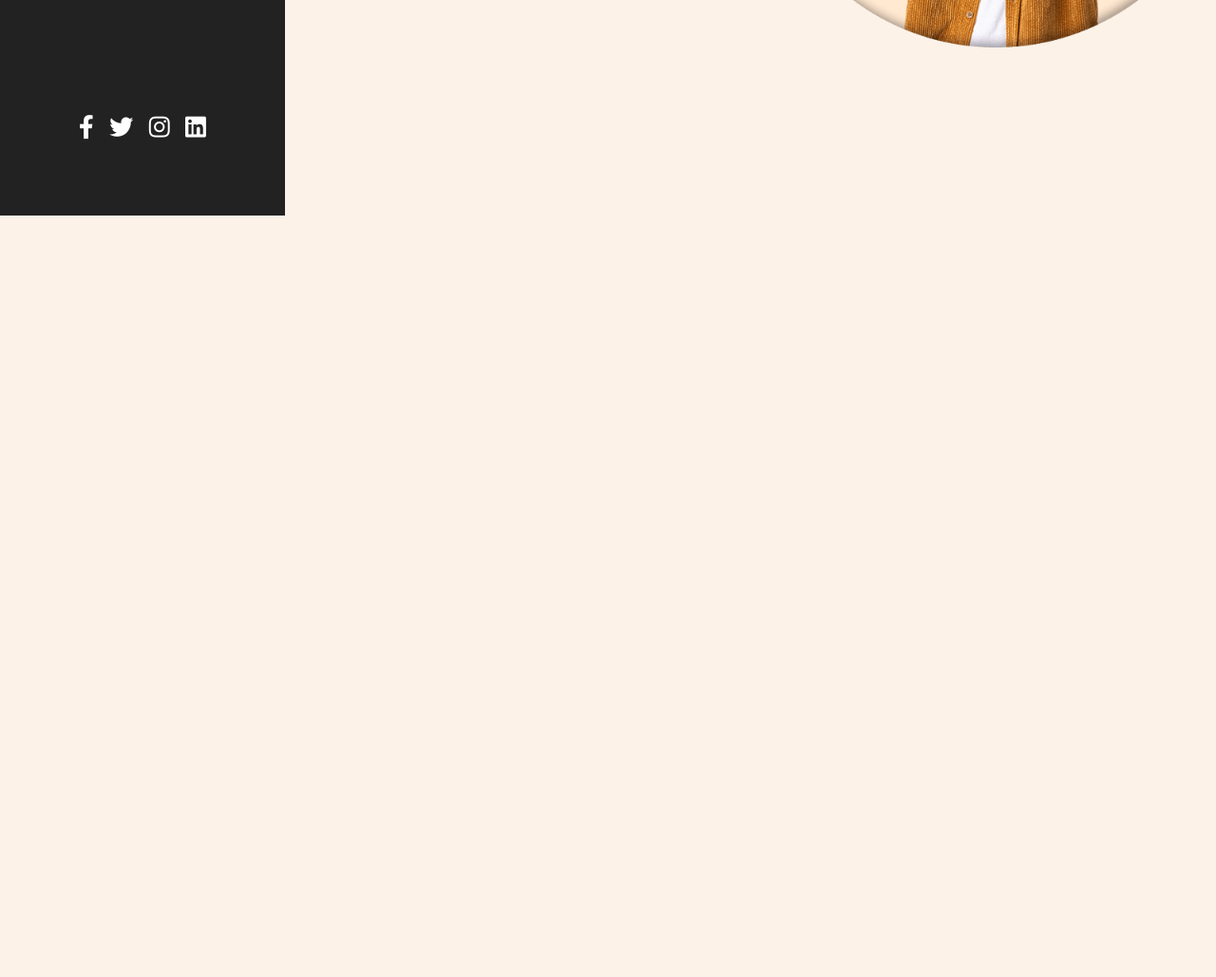
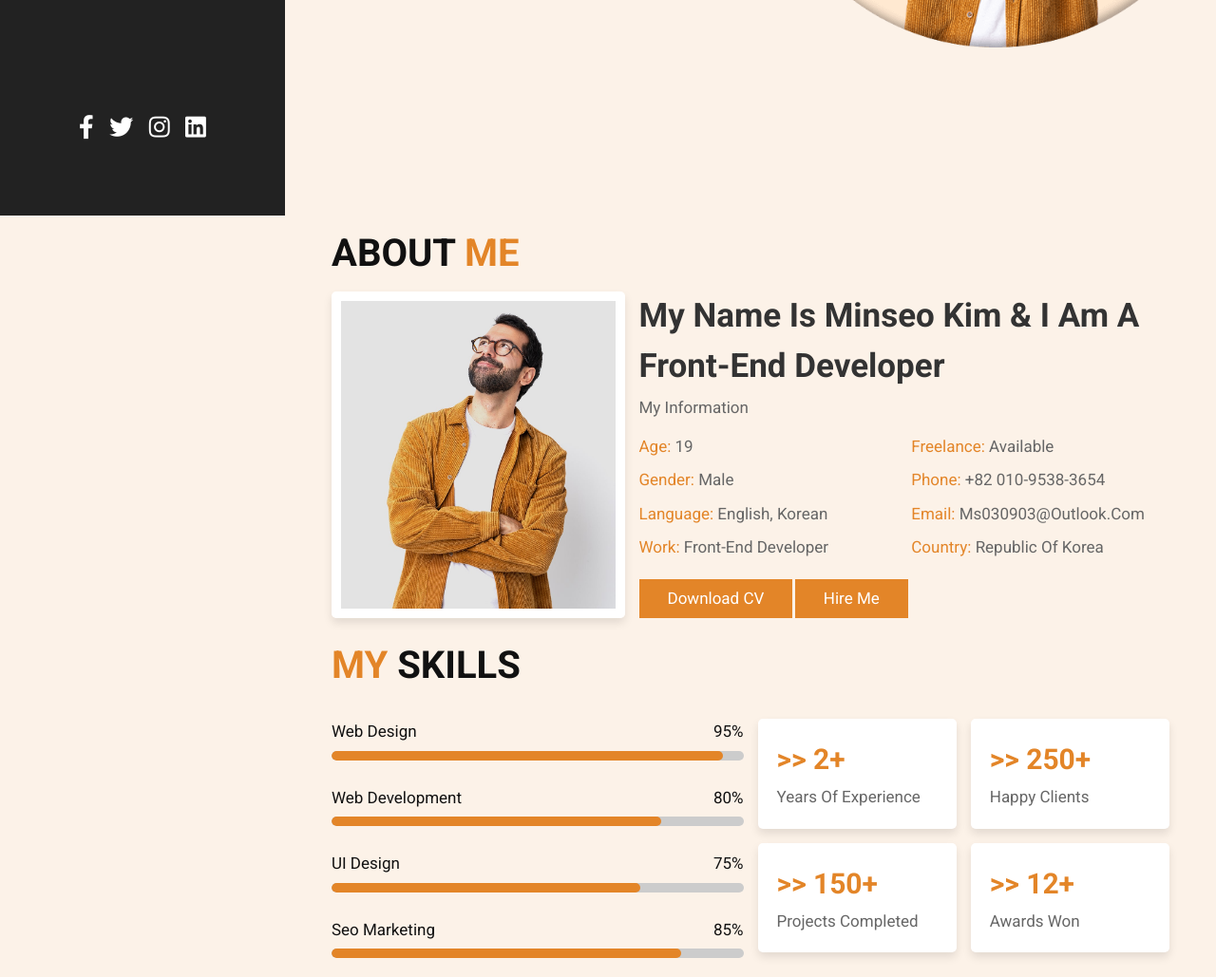
Before and after one commit to ApellesKim/Minseo-Kim, a plain HTML site: page index.html in a window 1280 px wide. Shown: the part 573-1602 px from the top of the page at 95% size. Before the commit the page ends 800 px from the top, so only its background shows below. Drawn offline with Linux system fonts and the light colour scheme.

Commit message:
about-section

```diff
--- a/css/style.css
+++ b/css/style.css
@@ -29,6 +29,20 @@ body{
 section{
     padding: 1rem 5%;
     min-height: 100vh;
+}
+
+.heading{
+    font-size: 4rem;
+    padding-bottom: 1rem;
+    color: #111;
+    text-transform: uppercase;
+
+}
+
+.heading span{
+    color: var(--main-color);
+    text-transform: uppercase;
+
 }
 
 .btn{
@@ -107,49 +121,6 @@ header .follow a:hover{
     font-size: 3rem;
     cursor: pointer;
     display: none;
-
-}
-
-
-
-/* media querie */
-@media (max-width:991px){
-
-    html{
-        font-size: 55%;
-    }
-
-    body{
-        padding: 0;
-    }
-
-    #menu-bars{
-        display: initial;
-    }
-
-    header{
-        left: -120%;
-    }
-
-    header.active{
-        left: 0%;
-    }
-    .cursor-1,
-    .cursor-2{
-        display: none;
-    }
-}
-
-
-@media (max-width:450px){
-
-    html{
-        font-size: 50%;
-    }
-
-    header{
-        width:100%;
-    }
 
 }
 
@@ -233,3 +204,176 @@ header .follow a:hover{
     color: #666;
     padding: .5rem 0;
 }
+
+.about .row-1{
+    display: flex;
+    flex-wrap: wrap;
+    gap: 1.5rem;
+    padding-bottom: 2rem;
+}
+
+.about .row-1 .image{
+    flex: 1 1 25rem;
+}
+
+.about .row-1 .image img{
+    height: 100%;
+    width: 100%;
+    object-fit: cover;
+    border: 1rem solid #fff;
+    border-radius: .5rem;
+    box-shadow: 0 .5rem 1rem rgba(0,0,0,.1);
+}
+
+.about .row-1 .content{
+    flex: 1 1 50rem;
+}
+
+.about .row-1 .content h3{
+    color: #333;
+    font-size: 3.5rem;
+}
+
+.about .row-1 .content p{
+    color: #666;
+    font-size: 1.7rem;
+    padding: .5rem 0;
+}
+
+.about .row-1 .content .box-container{
+    display: flex;
+    flex-wrap: wrap;
+    gap: 1.5rem;
+    padding:0.5rem 0;
+}
+
+.about .row-1 .content .box-container .box{
+    flex:1 1 20rem;
+}
+
+.about .row-1 .content .box-container .box span{
+    color: var(--main-color);
+}
+
+.about .row-2{
+    display: flex;
+    flex-wrap: wrap;
+    gap: 1.5rem;
+    align-items: center;
+}
+
+.about .row-2 .skills{
+    flex: 1 1 40rem;
+}
+
+.about .row-2 .skills .progress{
+    padding: 1rem 0;
+}
+
+.about .row-2 .skills .progress h3{
+    display: flex;
+    justify-content: space-between;
+    padding: .7rem 0;
+    font-size: 1.7rem;
+    color: #111;
+    font-weight: 400;
+}
+
+.about .row-2 .skills .progress .bar{
+    width: 100%;
+    background: #ccc;
+    overflow: hidden;
+    height: 1rem;
+    border-radius: 50rem;
+}
+
+.about .row-2 .skills .progress .bar span{
+    display: block;
+    height: 100%;
+    background: var(--main-color);
+    border-radius: 50rem;
+}
+
+.about .row-2 .skills .progress:nth-child(1) .bar span{
+    width: 95%;
+}
+
+.about .row-2 .skills .progress:nth-child(2) .bar span{
+    width: 80%;
+}
+
+.about .row-2 .skills .progress:nth-child(3) .bar span{
+    width: 75%;
+}
+
+.about .row-2 .skills .progress:nth-child(4) .bar span{
+    width: 85%;
+}
+
+.about .row-2 .box-container{
+    flex:1 1 40rem;
+    display: flex;
+    flex-wrap: wrap;
+    gap:1.5rem;
+}
+
+.about .row-2 .box-container .box{
+    flex:1 1 15rem;
+    background:#fff;
+    padding:2rem;
+    border-radius: .5rem;
+    box-shadow: 0 .5rem 1rem rgba(0,0,0,.1);
+}
+
+.about .row-2 .box-container .box h3{
+    color: var(--main-color);
+    font-size: 3rem;
+}
+.about .row-2 .box-container .box p{
+    color: #666;
+    font-size: 1.7rem;
+    padding-top: .5rem;
+}
+
+
+
+/* media querie */
+@media (max-width:991px){
+
+    html{
+        font-size: 55%;
+    }
+
+    body{
+        padding: 0;
+    }
+
+    #menu-bars{
+        display: initial;
+    }
+
+    header{
+        left: -120%;
+    }
+
+    header.active{
+        left: 0%;
+    }
+    .cursor-1,
+    .cursor-2{
+        display: none;
+    }
+}
+
+
+@media (max-width:450px){
+
+    html{
+        font-size: 50%;
+    }
+
+    header{
+        width:100%;
+    }
+
+}
--- a/index.html
+++ b/index.html
@@ -73,6 +73,90 @@
 
 <!-- home section ends -->
 
+<!-- about section starts -->
+
+<section class="about" id="about">
+
+<h1 class="heading"> about <span> me </span> </h1>
+
+<div class="row-1">
+
+    <div class="image">
+        <img src="images/about-img.jpg" alt="">
+    </div>
+
+    <div class="content">
+        <h3> my name is minseo kim & i am a front-end developer </h3>
+        <p> my information </p>
+        <div class="box-container">
+            <div class="box">
+                <p> <span> age: </span> 19 </p>
+                <p> <span> gender: </span> male </p>
+                <p> <span> language: </span> english, korean </p>
+                <p> <span> work: </span> front-end developer </p>
+            </div>
+            <div class="box">
+                <p> <span> freelance: </span> available </p>
+                <p> <span> phone: </span> +82 010-9538-3654 </p>
+                <p> <span> email: </span> ms030903@outlook.com </p>
+                <p> <span> country: </span> republic of korea </p>
+            </div>
+        </div>
+        <a href="#" class="btn">download CV</a>
+        <a href="#" class="btn">hire me</a>
+    </div>
+
+</div>
+
+<h1 class="heading"> <span> my </span> skills </h1>
+
+<div class="row-2">
+
+    <div class="skills">
+        <div class="progress">
+            <h3> web design <span> 95% </span> </h3>
+            <div class="bar"> <span></span> </div>
+        </div>
+        <div class="progress">
+            <h3> web development <span> 80% </span> </h3>
+            <div class="bar"> <span></span> </div>
+        </div>
+        <div class="progress">
+            <h3> UI design <span> 75% </span> </h3>
+            <div class="bar"> <span></span> </div>
+        </div>
+        <div class="progress">
+            <h3> seo marketing <span> 85% </span> </h3>
+            <div class="bar"> <span></span> </div>
+        </div>
+    </div>
+
+    <div class="box-container">
+
+        <div class="box">
+            <h3> >> 2+ </h3>
+            <p>years of experience</p>
+        </div>
+        <div class="box">
+            <h3> >> 250+ </h3>
+            <p>happy clients</p>
+        </div>
+        <div class="box">
+            <h3> >> 150+ </h3>
+            <p>projects completed</p>
+        </div>
+        <div class="box">
+            <h3> >> 12+ </h3>
+            <p>awards won</p>
+        </div>
+
+    </div>
+
+</div>
+
+</section>
+<!-- about section ends -->
+
 
 
 
```
Also changed, not shown: images/Picture1.jpg (added), images/home-image.jpeg (added), 1 other file.
